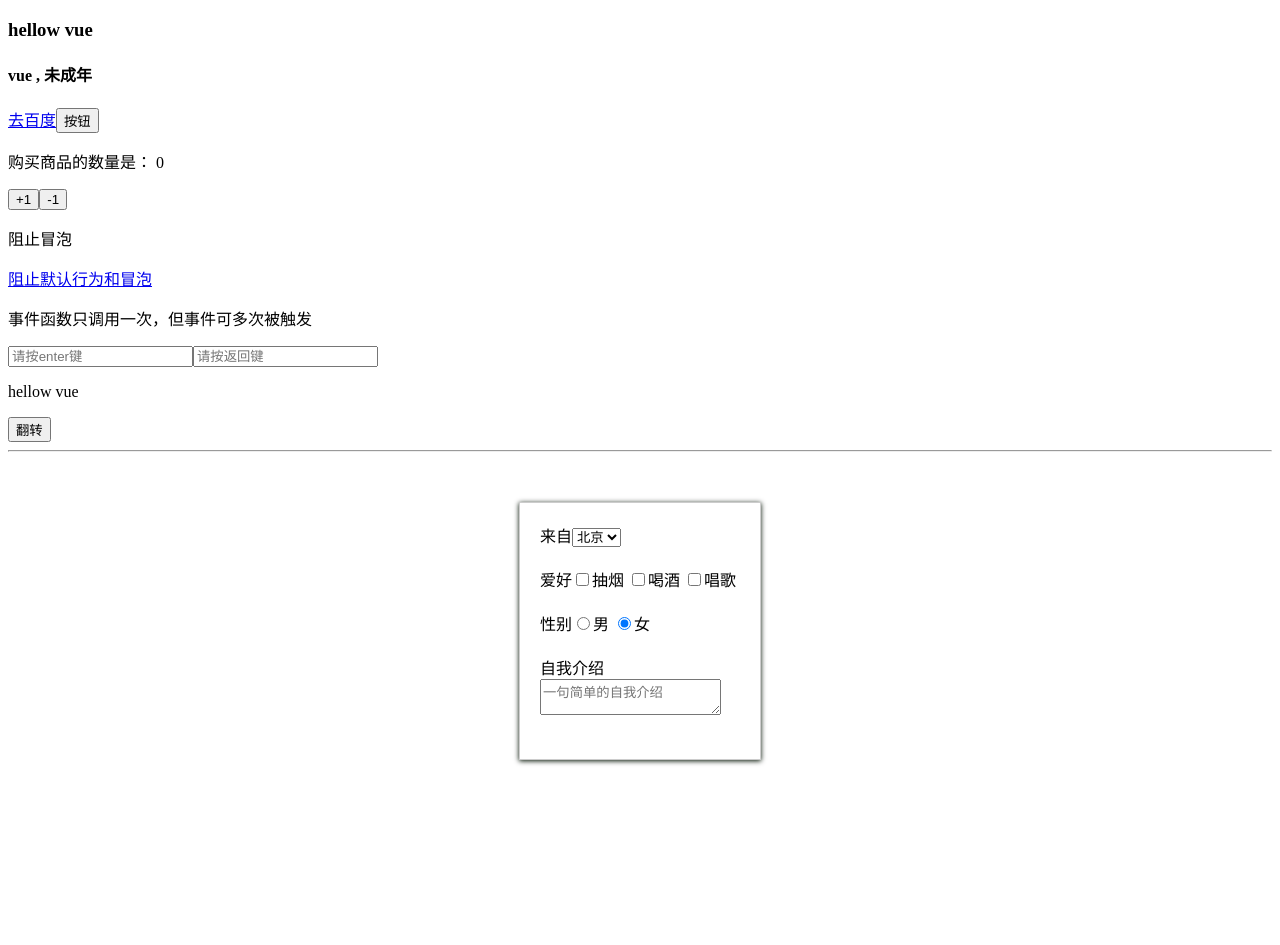
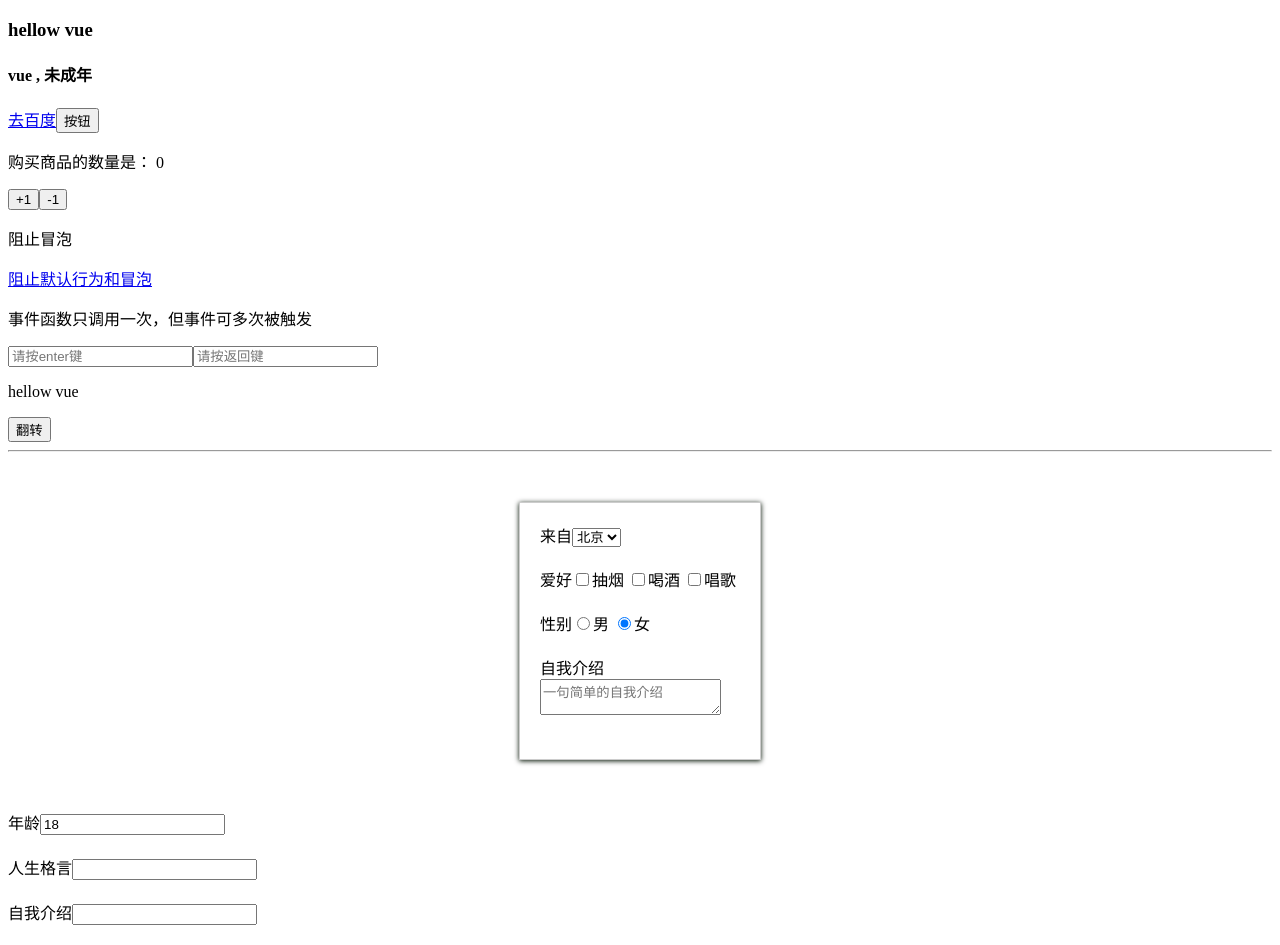
Before and after one commit to AaronGod/vueLearn, a Vue app: page / in a window 1280 px wide. Before the commit the page ends 810 px from the top, so only its background shows below. Built offline with nearby package versions, Linux system fonts and the light colour scheme.

Commit message:
增加v-model的修饰符 .number .trim .lazy

```diff
--- a/src/App.vue
+++ b/src/App.vue
@@ -47,6 +47,20 @@
       <textarea name="info" v-model="info" placeholder="一句简单的自我介绍"></textarea>
     </div>
     </form>
+
+    <!-- v-modle的修饰符 .number .trim .lazy-->
+    <div class="mb-20">
+      <span>年龄</span>
+      <input type="number" name="age" v-model.number="age">
+    </div>
+    <div class="mb-20">
+      <span>人生格言</span>
+      <input type="text" v-model.trim="motto">
+    </div>
+    <div class="mb-20">
+      <span>自我介绍</span>
+      <input type="text" v-model.lazy="intro">
+    </div>
   </div>
 </template>
 
@@ -64,7 +78,10 @@ export default {
       from:'北京市',
       habit:[],
       grender:'女',
-      info:''
+      info:'',
+      age: 18,
+      motto:'',
+      intro:''
     };
   },
   methods: {
```
